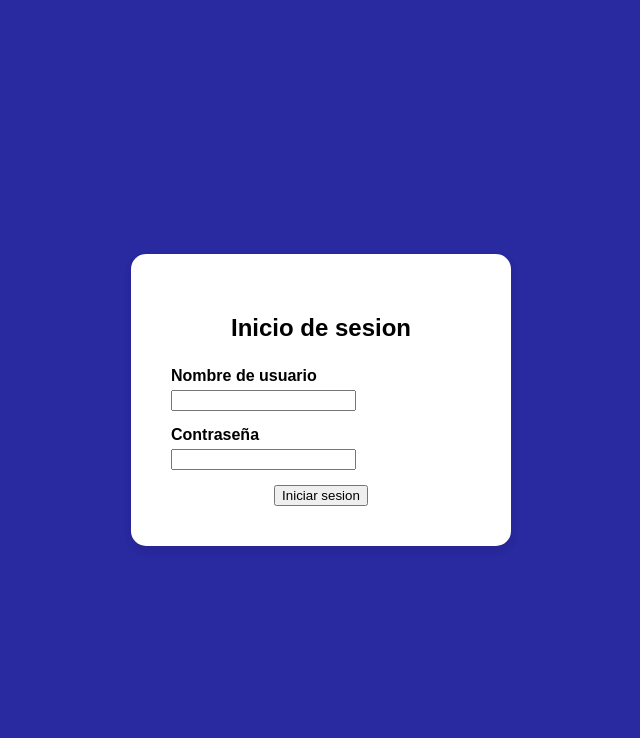
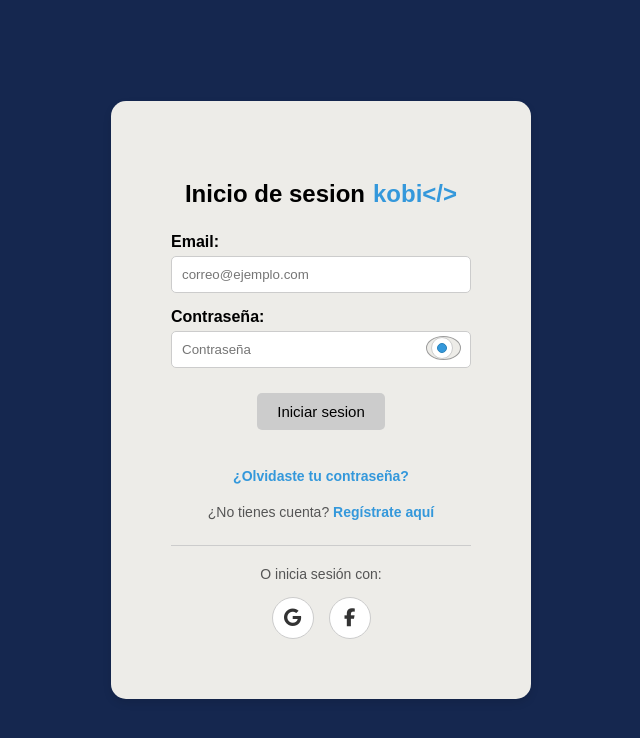
Before and after one commit to Aanlu/kobi, a plain HTML site: page index.html in a window 1280 px wide. Shown: the whole page, without its empty margins (319-959 px from the left). Drawn offline with Linux system fonts and the light colour scheme.

Commit message:
Add files via upload

```diff
--- a/index.html
+++ b/index.html
@@ -5,23 +5,59 @@
     <meta name="viewport" content="width=, initial-scale=1.0">
     <title>Kobi</title>
     <link rel="stylesheet" href="style.css">
-    <script src="script.js"></script>
+    <link rel="stylesheet" href="https://cdnjs.cloudflare.com/ajax/libs/font-awesome/6.5.2/css/all.min.css" />
 </head>
 <body>
+    <!-- contenedor de Inicio -->
     <div class="login-container">
-        <h2>Inicio de sesion</h2>
-        <form action="#" method="post">
+        <h2>Inicio de sesion<span>kobi&lt;/&gt;</span></h2>
+        <form id="login-form" action="#" method="post">
             <div class="input-group">
-                <label for="username">Nombre de usuario</label>
-                <input type="text" id="username" name="username" required>
+                <label for="email">Email:</label>
+                <input type="email" id="email" name="email" placeholder="correo@ejemplo.com" required>
             </div>
+
             <div class="input-group">
-                <label for="password">Contraseña</label>
-                <input type="password" id="password" name="password" required>
+                <label for="password">Contraseña:</label>
+                <input type="password" id="password" name="password" placeholder="Contraseña" required>
+                <div class="eye-container" id="toggle-password">
+                    <div class="eye">
+                        <div class="pupil"></div>
+                    </div>
+                    <div class="eyelid top"></div>
+                    <div class="eyelid bottom"></div>
+                </div>
             </div>
+
                 <button type="submit">Iniciar sesion</button>
+                <br>
+                <br>
+                <div class="forgotpsw">
+                <a href="https://media.tenor.com/5JtSeb0T71MAAAAM/dancing-banana.gif">¿Olvidaste tu contraseña?</a>
+                </div>
 
+                <!-- registro -->
         </form>
+        <div class="register-link">
+            <p>¿No tienes cuenta? <a href="https://media.tenor.com/5JtSeb0T71MAAAAM/dancing-banana.gif">Regístrate aquí</a></p>
+        </div>
+
+        <hr class="divider">
+
+        <!-- aca estan las bolitas -->
+        <div class="social-login">
+            <p>O inicia sesión con:</p>
+            <div class="social-icons">
+                <a href="#" class="social-icon google">
+                    <i class="fab fa-google"></i>
+                </a>
+                <a href="#" class="social-icon facebook">
+                    <i class="fab fa-facebook-f"></i>
+                </a>
+            </div>
+        </div>
     </div>
+
+    <script src="script.js" type="module"></script>
 </body>
 </html>
--- a/script.js
+++ b/script.js
@@ -0,0 +1,78 @@
+//aca anda lo de firebase
+import { initializeApp } from "https://www.gstatic.com/firebasejs/12.5.0/firebase-app.js";
+import { getAuth, signInWithEmailAndPassword } from "https://www.gstatic.com/firebasejs/12.5.0/firebase-auth.js";
+
+const firebaseConfig = {
+    apiKey: "AIzaSyAycV6E9jTbPwV4qZsER3XFy1iRRdiAc94",
+    authDomain: "kobi-ee1a1.firebaseapp.com",
+    projectId: "kobi-ee1a1",
+    storageBucket: "kobi-ee1a1.firebasestorage.app",
+    messagingSenderId: "979366954149",
+    appId: "1:979366954149:web:31be274915461794d6b94c",
+    measurementId: "G-W2LMVCCV3Q"
+};
+
+const app = initializeApp(firebaseConfig);
+const auth = getAuth(app);
+
+//aca anda lo del ojo
+const passwordInput = document.getElementById('password');
+const toggle = document.getElementById('toggle-password');
+const eye = toggle.querySelector('.eye');
+
+toggle.addEventListener('click', () => {
+    if (passwordInput.type === 'password') {
+        passwordInput.type = 'text';
+        toggle.classList.add('active');
+        eye.style.transform = 'translate(0px, 0px)';
+    } else {
+        passwordInput.type = 'password';
+        toggle.classList.remove('active');
+    }
+});
+
+document.addEventListener('mousemove', (e) => {
+    if (toggle.classList.contains('active')) {
+        return;
+    }
+    const containerRect = toggle.getBoundingClientRect();
+    const containerX = containerRect.left + containerRect.width / 2;
+    const containerY = containerRect.top + containerRect.height / 2;
+    const mouseX = e.clientX;
+    const mouseY = e.clientY;
+    const angle = Math.atan2(mouseY - containerY, mouseX - containerX);
+    const maxMoveX = (containerRect.width - eye.offsetWidth) / 2;
+    const maxMoveY = (containerRect.height - eye.offsetHeight) / 2;
+    const eyeX = Math.cos(angle) * maxMoveX;
+    const eyeY = Math.sin(angle) * maxMoveY;
+    eye.style.transform = `translate(${eyeX}px, ${eyeY}px)`;
+});
+
+const loginForm = document.getElementById('login-form');
+
+loginForm.addEventListener('submit', (e) => {
+    e.preventDefault();
+
+    const emailInput = document.getElementById('email');
+    const passwordInputLogin = document.getElementById('password');
+    const email = emailInput.value;
+    const password = passwordInputLogin.value;
+
+    signInWithEmailAndPassword(auth, email, password)
+        .then((userCredential) => {
+            console.log('¡Bienvenido!', userCredential.user);
+            window.location.href = 'https://media.tenor.com/5JtSeb0T71MAAAAM/dancing-banana.gif';
+        })
+        .catch((error) => {
+            console.error('Error en el inicio de sesión:', error);
+
+            let mensajeError = 'Error al iniciar sesión. ';
+            if (error.code === 'auth/user-not-found' || error.code === 'auth/invalid-email') {
+                mensajeError = 'Usuario no encontrado.';
+            } else if (error.code === 'auth/wrong-password' || error.code === 'auth/invalid-credential') {
+                mensajeError = 'Contraseña incorrecta.';
+            }
+
+            alert(mensajeError);
+        });
+});
--- a/style.css
+++ b/style.css
@@ -1,6 +1,6 @@
 body{
     font-family: Arial, sans-serif;
-    background-color: rgb(41, 41, 160);
+    background-color: #15274f;
     display: flex;
     justify-content: center;
     align-items: center;
@@ -8,21 +8,31 @@ body{
     margin: 0%;
 
 }
+
 .login-container {
-    background-color: rgb(255, 255, 255);
-    padding: 40px;
+    background-color: #edece8;
+    padding: 60px;
     border-radius: 15px;
     box-shadow: 0 4px 8px rgba(0, 0, 0, 0.1);
     width: 300px;
     text-align: center;
 }
+
 h2{
     color:black;
     margin-bottom: 25px;
 }
+
+h2 span {
+    color: #3498db;
+    font-weight: bold;
+    margin-left: 8px;
+}
+
 .input-group{
     margin-bottom: 15px;
     text-align: left;
+    position: relative;
 }
 
 label{
@@ -31,3 +41,209 @@ label{
     font-weight: bold;
     color: black;
 }
+
+input[type="text"],
+input[type="email"],
+input[type="password"]{
+    width: 100%;
+    padding: 10px;
+    border: 1px solid #ccc;
+    border-radius: 5px;
+    box-sizing: border-box;
+    padding-right: 45px;
+}
+
+button{
+    background-color: #ccc;
+    color: #000;
+    padding: 10px 20px;
+    border: none;
+    cursor: pointer;
+    border-radius: 5px;
+    font-size: 15px;
+    margin-top: 10px;
+    transition: all 0.3s ease;
+}
+
+button:hover{
+    background-color: #ccc;
+    box-shadow: 0 4px 8px rgba(0,0,0,0.1);
+    transform: translateY(-3px);
+}
+
+.eye-container {
+    position: absolute;
+    bottom: 8px;
+    right: 10px;
+    width: 33px;  /* con estos dos  */
+    height: 22px; /* se modifica el tamaño y por ende q parezca ojo */
+    cursor: pointer;
+    z-index: 2;
+
+    border-radius: 55%;
+    overflow: hidden;
+
+    background-color: #edece8;
+    border: 1px solid #9c9c9c;
+}
+
+
+.eye {
+    position: absolute;
+
+    width: 20px;
+    height: 20px;
+    top: 0;
+    left: 4px;
+
+    background-color: #fff;
+    border: 1px solid #ccc;
+    border-radius: 50%;
+
+    display: flex;
+    justify-content: center;
+    align-items: center;
+
+    z-index: 1;
+    transition: transform 0.1s ease-out;
+}
+
+.pupil {
+    width: 8px;
+    height: 8px;
+    background-color: #3498db;
+    border-radius: 50%;
+    border: 1px solid #2980b9;
+    z-index: 2;
+}
+
+.eyelid {
+    position: absolute;
+    width: 100%;
+    height: 50%;
+    background-color: #9c9c9c;
+    border-color: #aaa;
+    border-style: solid;
+    z-index: 3;
+    transition: transform 0.3s ease-in-out;
+}
+
+.eyelid.top {
+    top: 0;
+    border-width: 0 0 1px 0;
+    border-color: #ccc;
+    border-style: solid;
+    transform: translateY(-100%);
+}
+
+.eyelid.bottom {
+    bottom: 0;
+    border-color: #ccc;
+    border-style: solid;
+    border-width: 1px 0 0 0;
+    transform: translateY(100%);
+}
+
+.eye-container.active .eyelid.top {
+    transform: translateY(0);
+}
+
+.eye-container.active .eyelid.bottom {
+    transform: translateY(0);
+}
+
+.forgotpsw {
+    margin-top: 20px;
+    font-size: 14px;
+    color: #555;
+}
+
+.forgotpsw a{
+    color: #3498db;
+    text-decoration: none;
+    font-weight: bold;
+}
+.forgotpsw a:visited {
+    color: #3498db;
+    text-decoration: none;
+    font-weight: bold;
+    text-decoration: none;
+}
+
+.forgotpsw a:hover {
+    text-decoration: none;
+}
+
+.register-link {
+    margin-top: 20px;
+    font-size: 14px;
+    color: #555;
+}
+
+.register-link p {
+    margin: 0;
+}
+
+.register-link a {
+    color: #3498db;
+    text-decoration: none;
+    font-weight: bold;
+}
+
+.register-link a:hover {
+    text-decoration: none;
+}
+
+
+.divider {
+    margin: 25px 0 20px 0;
+    border: 0;
+    border-top: 1px solid #ccc;
+}
+
+.social-login {
+    text-align: center;
+}
+
+.social-login p {
+    font-size: 14px;
+    color: #555;
+    margin-bottom: 15px;
+}
+
+.social-icons {
+    display: flex;
+    justify-content: center;
+    gap: 15px; /* cuanto espacio hay entre las bolitas */
+}
+
+.social-icon {
+    display: flex;
+    align-items: center;
+    justify-content: center;
+    width: 40px;  /* ancho de la bolita */
+    height: 40px; /* alto de la bolita */
+    border-radius: 50%; /* para que sea circular */
+    border: 1px solid #ccc;
+    background-color: #fff;
+    color: #333;
+    text-decoration: none;
+    font-size: 18px; /* tamaño del ícono */
+    transition: all 0.3s ease;
+}
+
+/* le damos efecto hover pa q se vea bonito */
+.social-icon:hover {
+    transform: translateY(-3px); /* pa q se eleve */
+    box-shadow: 0 4px 8px rgba(0,0,0,0.1);
+}
+
+.social-icon.google:hover {
+    color: #DB4437;
+    border-color: #DB4437;
+}
+
+.social-icon.facebook:hover {
+    color: #4267B2;
+    border-color: #4267B2;
+}
```
